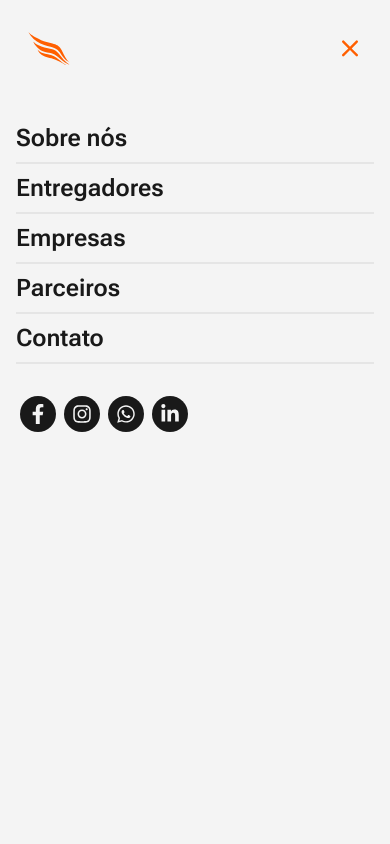
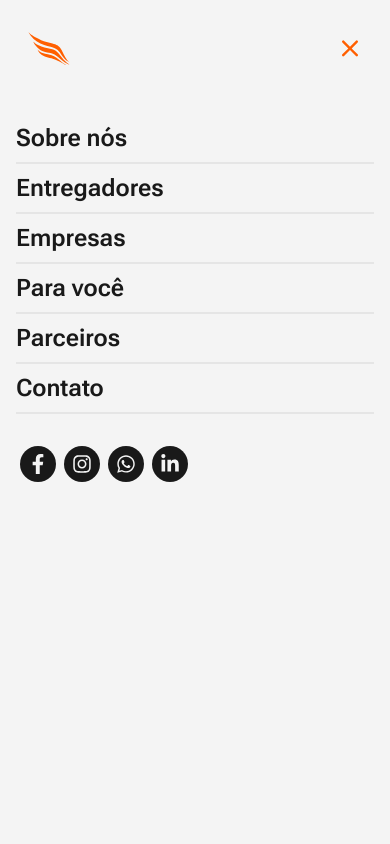
Before and after one commit to Mix-Logg/mix-site, a Next.js app: page / in a window 390 px wide. Both pictures are taken after a click on the element 354 px from the left and 31 px from the top of the page. Shown: the top 844 px of the page. Built offline with nearby package versions, Linux system fonts and the light colour scheme.

Commit message:
FEAT: For you direct mobile

```diff
--- a/layouts/header/index.tsx
+++ b/layouts/header/index.tsx
@@ -163,6 +163,13 @@ export default function Header() {
                   >
                     Empresas
                   </Link>
+
+                  <Link
+                    className="justify-center border-b-2 border-neutral-200 py-2  text-2xl font-semibold text-terciary "
+                    href="/for-you"
+                  >
+                    Para você
+                  </Link>
                   <Link
                     className="justify-center border-b-2 border-neutral-200 py-2  text-2xl font-semibold text-terciary "
                     href="/partners"
```
